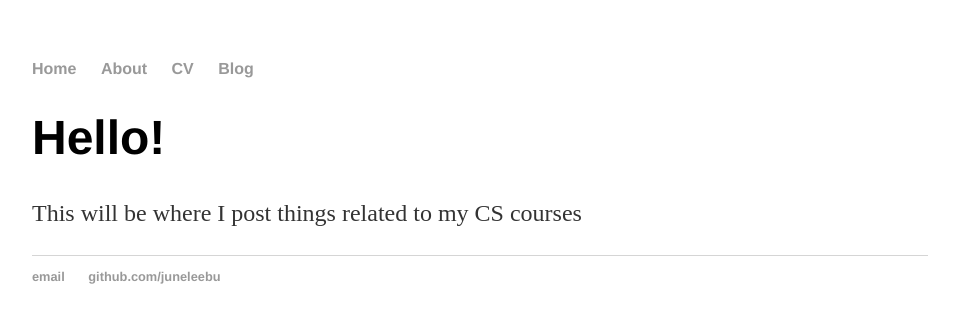
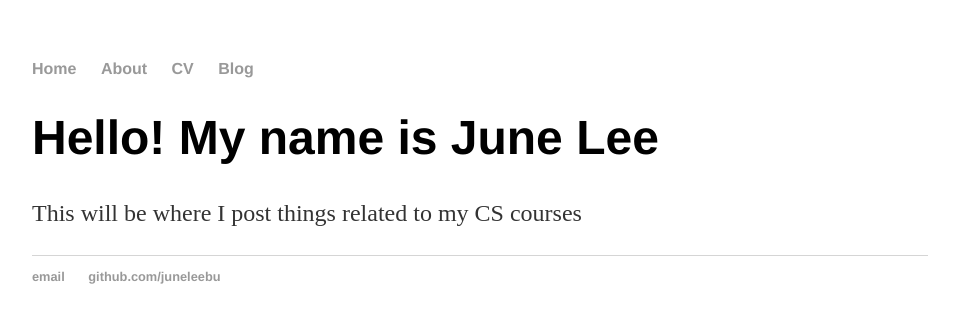
Before and after one commit to juneleebu/juneleebu.github.io, a Jekyll site: the page built from index.html, in a window 1280 px wide. Shown: the top 323 px of the page, without its empty margins (160-1119 px from the left). Built offline with Jekyll 4.4.1, drawn with Linux system fonts in a browser that asks for light colours.

Commit message:
Update index.html

```diff
--- a/index.html
+++ b/index.html
@@ -3,6 +3,6 @@ layout: default
 title: June Lee, CS Undergraduate at Boston University
 ---
 <div class="blurb">
-	<h1>Hello!</h1>
+	<h1>Hello! My name is June Lee</h1>
 	<p>This will be where I post things related to my CS courses</p>
 </div><!-- /.blurb -->
```
